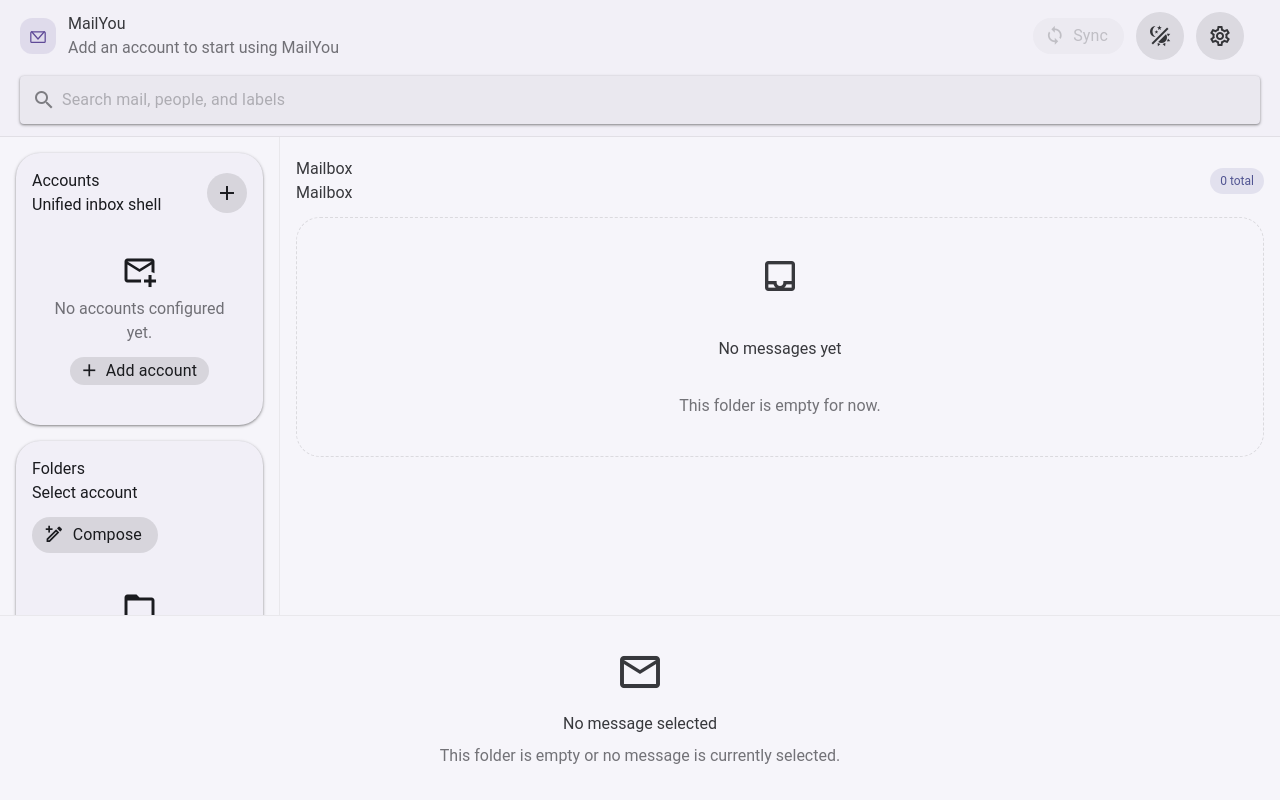
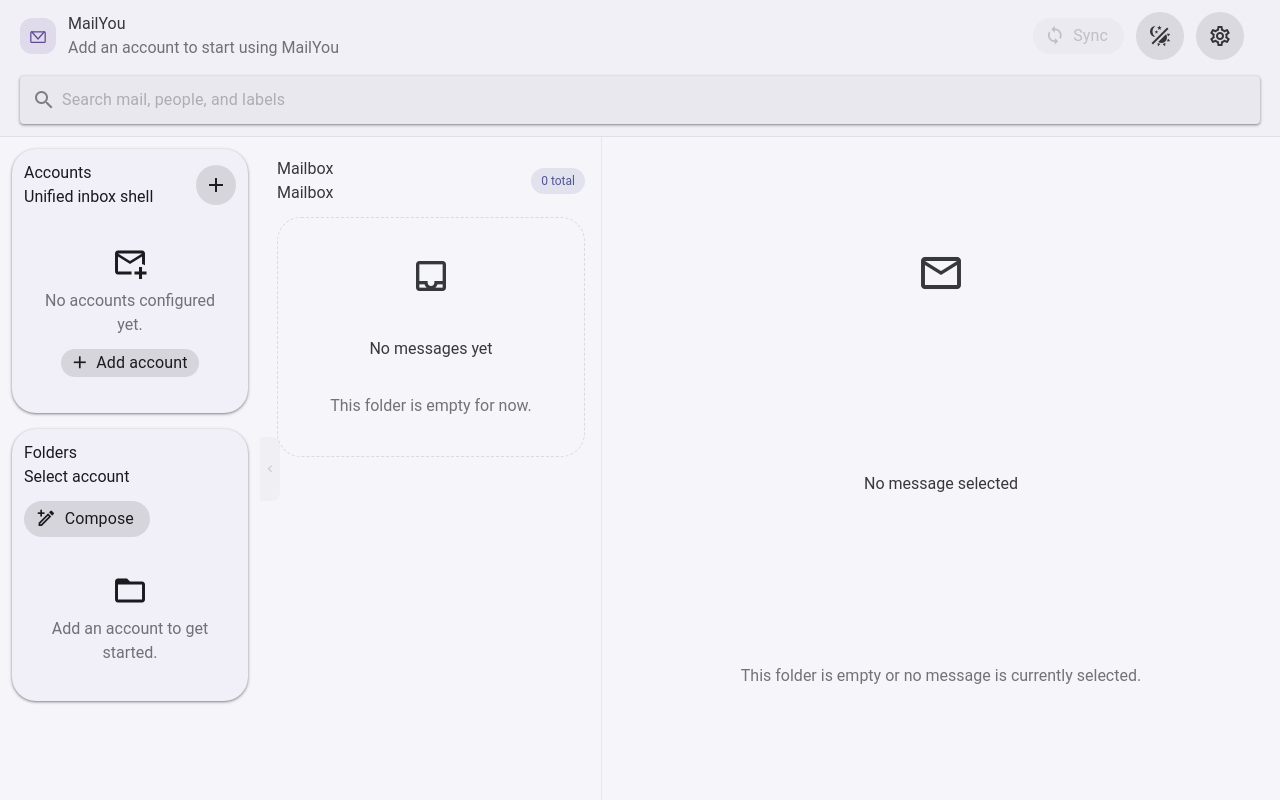
Before and after one commit to Cccc-owo/MailYou, a Vue app: page / in a window 1280 px wide. Built offline with nearby package versions, Linux system fonts and the light colour scheme.

Commit message:
feat: improve ui

```diff
--- a/src/components/AppTitleBar.vue
+++ b/src/components/AppTitleBar.vue
@@ -67,7 +67,7 @@ const { close, isMaximized, isSupported, minimize, toggleMaximize } = useWindowC
   top: 0;
   z-index: 100;
   display: grid;
-  grid-template-columns: minmax(0, 280px) minmax(220px, 1fr) auto auto;
+  grid-template-columns: minmax(0, 260px) minmax(220px, 1fr) auto auto;
   grid-template-areas: 'brand center actions controls';
   gap: 16px;
   align-items: center;
--- a/src/components/mail/MailReader.vue
+++ b/src/components/mail/MailReader.vue
@@ -416,6 +416,16 @@ const formatSize = (value: number) => {
   padding: 32px;
 }
 
+@media (max-width: 1280px) {
+  .mail-reader__toolbar-actions :deep(.v-btn .v-btn__content) {
+    font-size: 0;
+  }
+
+  .mail-reader__toolbar-actions :deep(.v-btn .v-btn__prepend) {
+    margin-inline-end: 0;
+  }
+}
+
 @media (max-width: 840px) {
   .mail-reader {
     padding: 16px;
--- a/src/components/mail/MailSidebar.vue
+++ b/src/components/mail/MailSidebar.vue
@@ -209,6 +209,16 @@ const emitDelete = () => {
   padding: 24px 16px;
 }
 
+@media (max-width: 1280px) {
+  .mail-sidebar {
+    padding: 12px;
+  }
+
+  .mail-sidebar__panel {
+    padding: 12px;
+  }
+}
+
 @media (max-width: 840px) {
   .mail-sidebar {
     padding: 16px 16px 12px;
--- a/src/layouts/MailShellLayout.vue
+++ b/src/layouts/MailShellLayout.vue
@@ -17,13 +17,39 @@
       </template>
     </AppTitleBar>
 
-    <main class="mail-shell-layout__content">
+    <main
+      class="mail-shell-layout__content"
+      :class="{ 'mail-shell-layout__content--dragging': draggingGutter !== null }"
+      :style="contentStyle"
+    >
       <aside class="mail-shell-layout__sidebar">
+        <div class="mail-shell-layout__sidebar-inner">
           <slot name="sidebar" />
+        </div>
       </aside>
+      <div
+        class="mail-shell-layout__gutter"
+        :class="{
+          'mail-shell-layout__gutter--active': draggingGutter === 'sidebar',
+          'mail-shell-layout__gutter--collapsed': sidebarCollapsed,
+        }"
+        data-gutter="sidebar"
+        @mousedown="onGutterDown('sidebar', $event)"
+        @dblclick="toggleSidebar"
+      >
+        <button class="mail-shell-layout__gutter-pill" @mousedown.stop @click="toggleSidebar">
+          <v-icon :icon="sidebarCollapsed ? 'mdi-chevron-right' : 'mdi-chevron-left'" size="14" />
+        </button>
+      </div>
       <section class="mail-shell-layout__list">
         <slot name="list" />
       </section>
+      <div
+        class="mail-shell-layout__gutter"
+        :class="{ 'mail-shell-layout__gutter--active': draggingGutter === 'list' }"
+        data-gutter="list"
+        @mousedown="onGutterDown('list', $event)"
+      />
       <section class="mail-shell-layout__reader">
         <slot name="reader" />
       </section>
@@ -32,6 +58,7 @@
 </template>
 
 <script setup lang="ts">
+import { computed, onUnmounted, ref } from 'vue'
 import { useI18n } from 'vue-i18n'
 import AppTitleBar from '@/components/AppTitleBar.vue'
 
@@ -45,6 +72,64 @@ defineProps<{
 defineEmits<{
   'update:search': [value: string]
 }>()
+
+const sidebarWidth = ref(parseInt(localStorage.getItem('layout-sidebar-w') ?? '260'))
+const listWidth = ref(parseInt(localStorage.getItem('layout-list-w') ?? '340'))
+const draggingGutter = ref<'sidebar' | 'list' | null>(null)
+const sidebarCollapsed = ref(localStorage.getItem('layout-sidebar-collapsed') === 'true')
+
+const toggleSidebar = () => {
+  sidebarCollapsed.value = !sidebarCollapsed.value
+  localStorage.setItem('layout-sidebar-collapsed', String(sidebarCollapsed.value))
+}
+
+const contentStyle = computed(() => ({
+  '--sidebar-w': sidebarCollapsed.value ? '0px' : `${sidebarWidth.value}px`,
+  '--list-w': `${listWidth.value}px`,
+}))
+
+let startPos = 0
+let startValue = 0
+
+const onGutterDown = (target: 'sidebar' | 'list', e: MouseEvent) => {
+  if (target === 'sidebar' && sidebarCollapsed.value) return
+  e.preventDefault()
+  draggingGutter.value = target
+
+  startPos = e.clientX
+  startValue = target === 'sidebar' ? sidebarWidth.value : listWidth.value
+
+  document.addEventListener('mousemove', onDragMove)
+  document.addEventListener('mouseup', onDragEnd)
+  document.body.style.cursor = 'col-resize'
+  document.body.style.userSelect = 'none'
+}
+
+const onDragMove = (e: MouseEvent) => {
+  const newValue = startValue + (e.clientX - startPos)
+  if (draggingGutter.value === 'sidebar') {
+    sidebarWidth.value = Math.max(180, Math.min(newValue, 400))
+  } else {
+    listWidth.value = Math.max(200, Math.min(newValue, 500))
+  }
+}
+
+const onDragEnd = () => {
+  document.removeEventListener('mousemove', onDragMove)
+  document.removeEventListener('mouseup', onDragEnd)
+  document.body.style.cursor = ''
+  document.body.style.userSelect = ''
+
+  localStorage.setItem('layout-sidebar-w', String(sidebarWidth.value))
+  localStorage.setItem('layout-list-w', String(listWidth.value))
+
+  draggingGutter.value = null
+}
+
+onUnmounted(() => {
+  document.removeEventListener('mousemove', onDragMove)
+  document.removeEventListener('mouseup', onDragEnd)
+})
 </script>
 
 <style scoped>
@@ -58,8 +143,12 @@ defineEmits<{
 
 .mail-shell-layout__content {
   display: grid;
-  grid-template-columns: 280px minmax(320px, 420px) minmax(480px, 1fr);
+  grid-template-columns: var(--sidebar-w, 260px) auto var(--list-w, 340px) auto minmax(0, 1fr);
   min-height: 0;
+}
+
+.mail-shell-layout__content--dragging * {
+  pointer-events: none;
 }
 
 .mail-shell-layout__sidebar,
@@ -74,57 +163,97 @@ defineEmits<{
   overflow: auto;
 }
 
-.mail-shell-layout__sidebar,
-.mail-shell-layout__list {
-  border-right: 1px solid rgba(var(--v-theme-on-surface), 0.06);
+.mail-shell-layout__sidebar {
+  position: relative;
+  direction: rtl;
 }
 
-@media (max-width: 1280px) {
-  .mail-shell-layout__content {
-    grid-template-columns: 280px minmax(0, 1fr);
-    grid-template-areas:
-      'sidebar list'
-      'reader reader';
+.mail-shell-layout__sidebar-inner {
+  direction: ltr;
+  height: 100%;
 }
 
-  .mail-shell-layout__sidebar {
-    grid-area: sidebar;
+/* ── Gutter (drag handle) ── */
+
+.mail-shell-layout__gutter {
+  position: relative;
+  width: 1px;
+  background: rgba(var(--v-theme-on-surface), 0.06);
+  cursor: col-resize;
+  z-index: 2;
+  transition: background 0.15s;
 }
 
-  .mail-shell-layout__list {
-    grid-area: list;
-    border-right: none;
+.mail-shell-layout__gutter::after {
+  content: '';
+  position: absolute;
+  inset: 0 -3px;
 }
 
-  .mail-shell-layout__reader {
-    grid-area: reader;
-    border-top: 1px solid rgba(var(--v-theme-on-surface), 0.06);
-  }
+.mail-shell-layout__gutter:hover,
+.mail-shell-layout__gutter--active {
+  background: rgba(var(--v-theme-primary), 0.4);
 }
 
+[data-gutter="sidebar"] {
+  background: transparent;
+}
+
+[data-gutter="sidebar"]:hover {
+  background: rgba(var(--v-theme-primary), 0.4);
+}
+
+.mail-shell-layout__gutter--collapsed {
+  width: 5px;
+  cursor: pointer;
+  background: rgba(var(--v-theme-on-surface), 0.08);
+}
+
+.mail-shell-layout__gutter--collapsed:hover {
+  background: rgba(var(--v-theme-primary), 0.25);
+}
+
+.mail-shell-layout__gutter-pill {
+  position: absolute;
+  top: 50%;
+  left: 0;
+  translate: 0 -50%;
+  width: 20px;
+  height: 64px;
+  border: none;
+  border-radius: 0 8px 8px 0;
+  background: rgba(var(--v-theme-on-surface), 0.06);
+  color: rgba(var(--v-theme-on-surface), 0.45);
+  cursor: pointer;
+  display: flex;
+  align-items: center;
+  justify-content: center;
+  opacity: 0.4;
+  transition: opacity 0.2s, background 0.15s, color 0.15s;
+  z-index: 3;
+}
+
+.mail-shell-layout__gutter:hover .mail-shell-layout__gutter-pill,
+.mail-shell-layout__gutter--collapsed .mail-shell-layout__gutter-pill {
+  opacity: 1;
+}
+
+.mail-shell-layout__gutter-pill:hover {
+  background: rgba(var(--v-theme-primary), 0.14);
+  color: rgb(var(--v-theme-primary));
+}
+
+/* ── ≤840px: tighten defaults ── */
+
 @media (max-width: 840px) {
-  .mail-shell-layout__content {
-    grid-template-columns: minmax(0, 1fr);
-    grid-template-areas:
-      'sidebar'
-      'list'
-      'reader';
+  .mail-shell-layout__gutter-pill,
+  .mail-shell-layout__gutter {
+    display: none;
   }
 
   .mail-shell-layout__sidebar,
   .mail-shell-layout__list {
-    border-right: none;
-  }
-
-  .mail-shell-layout__sidebar,
-  .mail-shell-layout__list,
-  .mail-shell-layout__reader {
     border-bottom: 1px solid rgba(var(--v-theme-on-surface), 0.06);
-  }
-
-  .mail-shell-layout__reader {
-    border-top: none;
-    border-bottom: none;
   }
 }
 </style>
```
Also changed, not shown: src/electron/main.ts (+4 -4 lines). Lines whose indentation alone changed are shown as unchanged.
